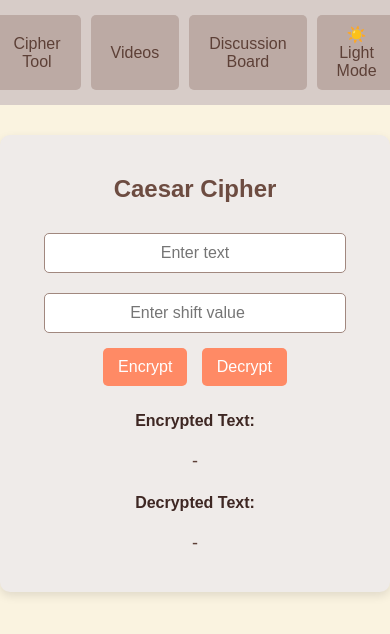
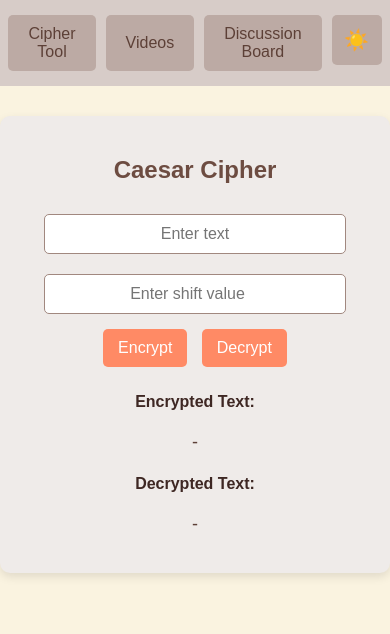
Before and after one commit to Mreow8/caesar-cipher, a plain HTML site: page index.html in a window 390 px wide. Both pictures are taken after a click on the button "🌙 Dark Mode". Drawn offline with Linux system fonts and the light colour scheme.

```diff
--- a/index.html
+++ b/index.html
@@ -77,9 +77,9 @@
 
       <h3>Can encryption be misused?</h3>
       <p>
-        - Attackers can use encryption to hold a victim's data or device
-        hostage, demanding payment in exchange for the decryption key. This type
-        of attack, known as ransomware, is becoming increasingly common and can
+        Attackers can use encryption to hold a victim's data or device hostage,
+        demanding payment in exchange for the decryption key. This type of
+        attack, known as ransomware, is becoming increasingly common and can
         cause significant financial or reputational damage to victims.
       </p>
       <p>
--- a/styles.css
+++ b/styles.css
@@ -162,3 +162,22 @@ a:hover {
 .light-mode a:hover {
   color: #004499; /* Darker blue on hover */
 }
+@media (max-width: 768px) {
+  .mode-toggle {
+    width: 50px;
+    height: 50px;
+    font-size: 0; /* Hide text */
+    display: flex;
+    align-items: center;
+    justify-content: center;
+  }
+
+  .mode-toggle::before {
+    content: "🌙"; /* Default to dark mode icon */
+    font-size: 20px;
+  }
+
+  .light-mode .mode-toggle::before {
+    content: "☀️"; /* Show light mode icon when in light mode */
+  }
+}
```
